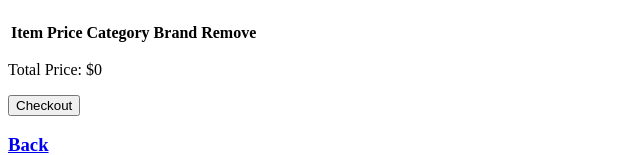
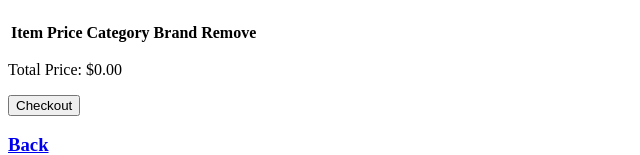
Before and after one commit to ksmarty/CartCrafters, a Next.js app in the folder frontend/: page /cart in a window 1280 px wide. Shown: the part 144-299 px from the top of the page, without its empty margins (0-640 px from the left). Built offline with nearby package versions, Linux system fonts and the light colour scheme.

Commit message:
total price rounded to 2 decimal places

```diff
--- a/frontend/pages/cart.js
+++ b/frontend/pages/cart.js
@@ -63,7 +63,7 @@ const Cart = () => {
       </table>
 
       <div className="mt-4">
-        <p className="text-lg">Total Price: ${totalPrice}</p>
+        <p className="text-lg">Total Price: ${totalPrice.toFixed(2)}</p>
       </div>
 
       <div className="mt-4">
```
